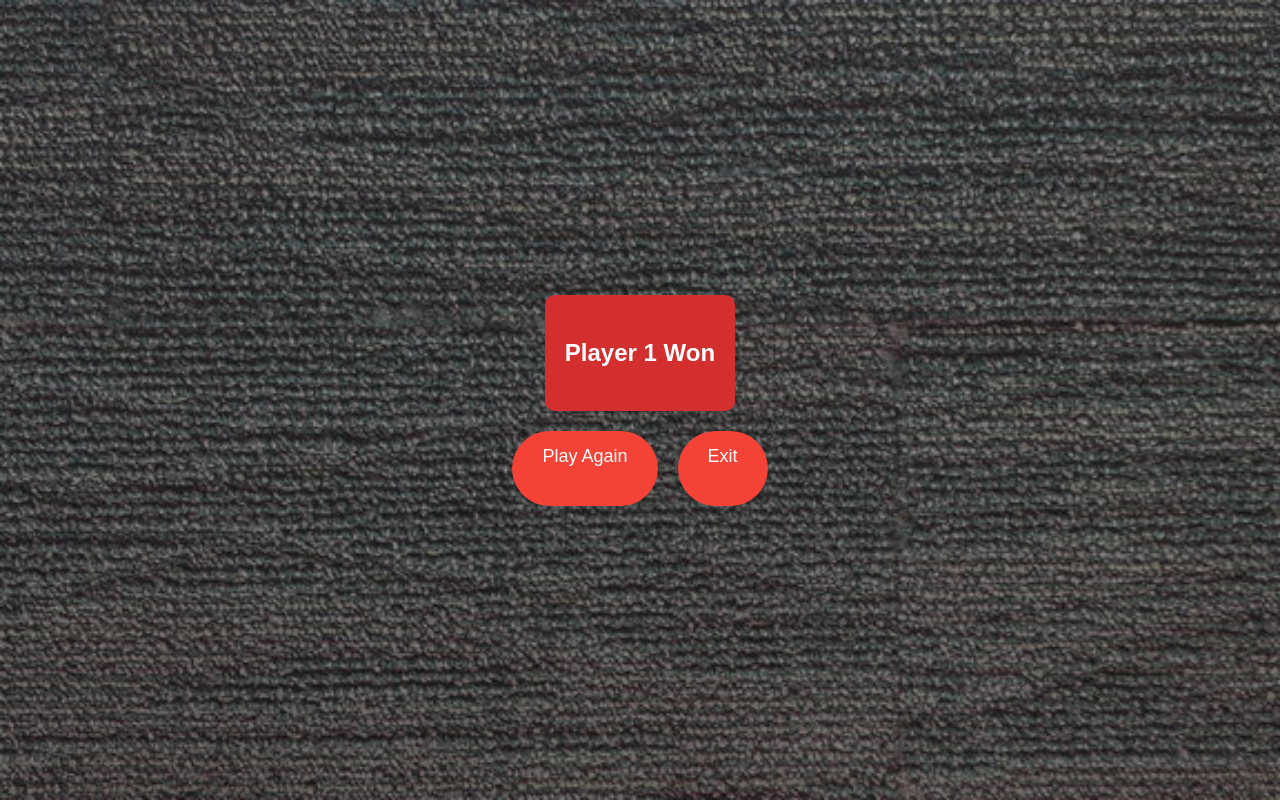
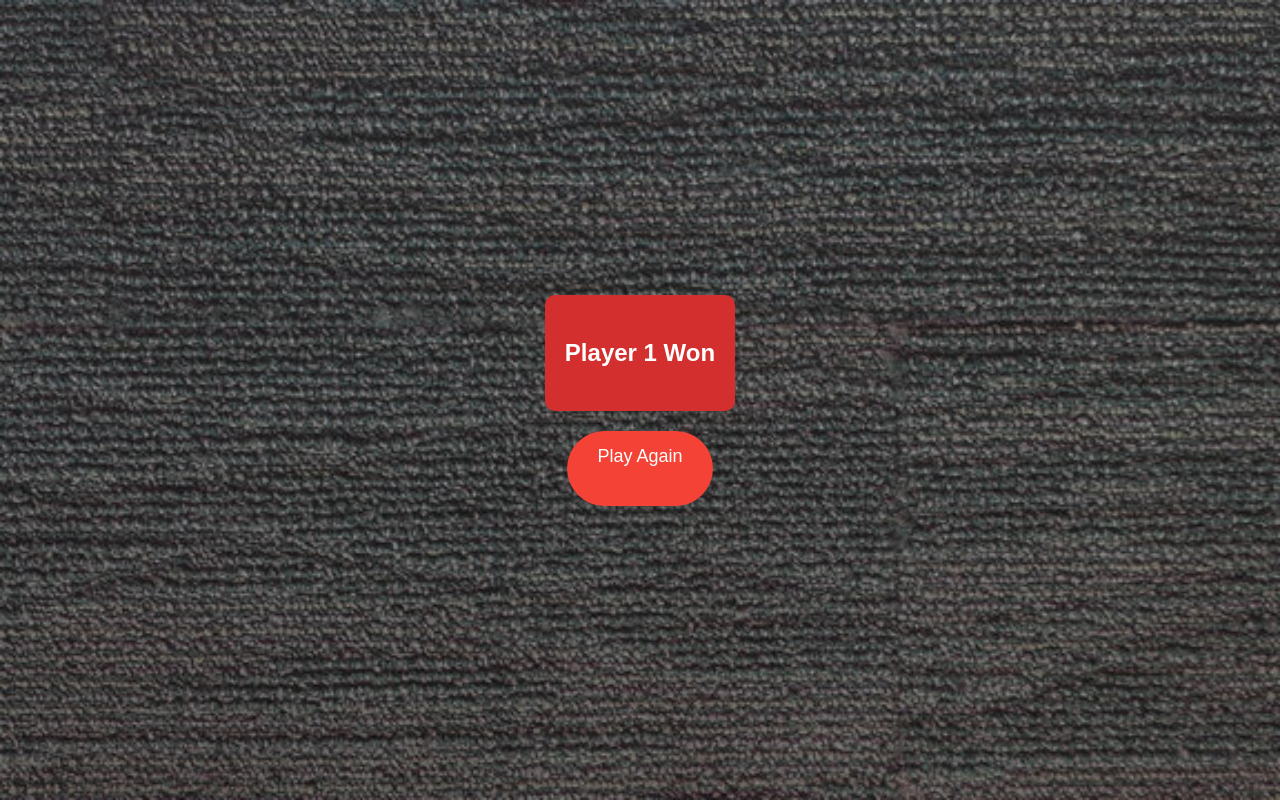
Before and after one commit to hauntedghoul/Nim, a React (Create React App) app in the folder nim/: page /winner in a window 1280 px wide. Built offline with nearby package versions, Linux system fonts and the light colour scheme.

Commit message:
added play again image

```diff
--- a/nim/src/Components/winner.js
+++ b/nim/src/Components/winner.js
@@ -12,9 +12,6 @@ const Winner = () => {
         <Link to="/setup">
           <div className="button">Play Again</div>
         </Link>
-        <Link to="/">
-          <div className="button">Exit</div>
-        </Link>
       </div>
     </div>
   );
```
Also changed, not shown: nim/public/images/PlayAgain.png (added).
